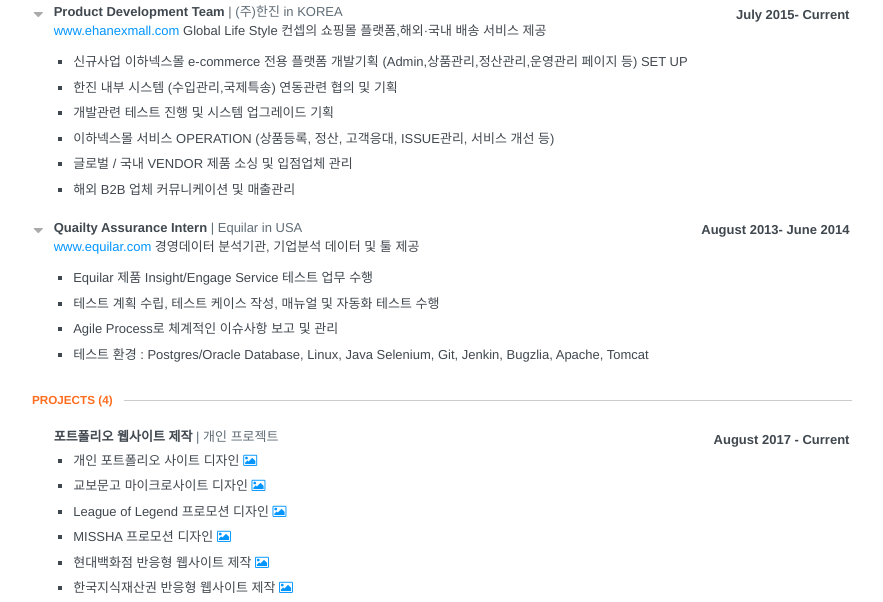
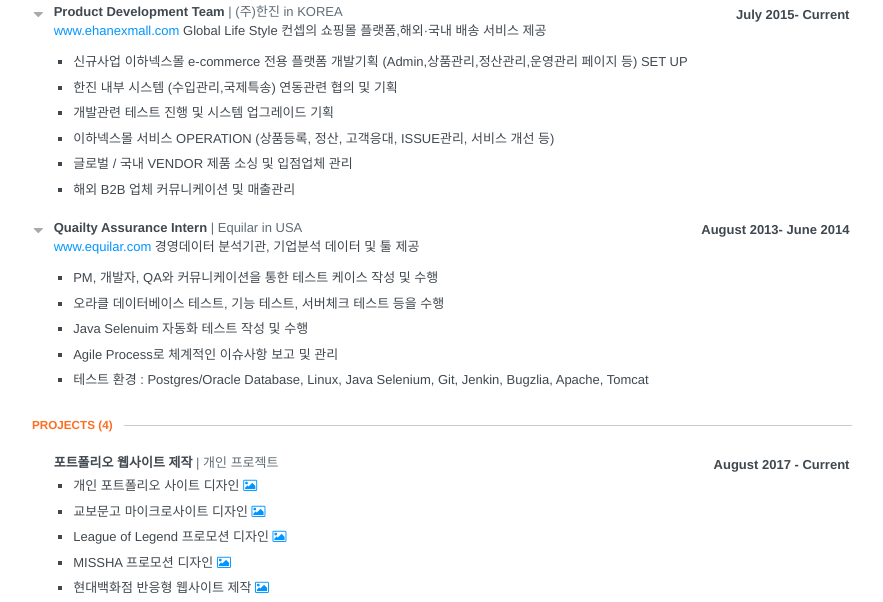
Before and after one commit to min-ji-kim/Resume, a plain HTML site: page index.html in a window 1280 px wide. Shown: the part 144-746 px from the top of the page, without its empty margins (198-1081 px from the left). Drawn offline with Linux system fonts and the light colour scheme.

Commit message:
Update Equilar Text

```diff
--- a/index.html
+++ b/index.html
@@ -888,8 +888,9 @@ ul.courses li:hover {
         	</span>      	<div class="item" id="work-item">
 
             <ul class="highlights">
-                <li><p>Equilar 제품 Insight/Engage Service 테스트 업무 수행  </p></li>
-                <li><p>테스트 계획 수립, 테스트 케이스 작성, 매뉴얼 및 자동화 테스트 수행</p></li>
+                <li><p>PM, 개발자, QA와 커뮤니케이션을 통한 테스트 케이스 작성 및 수행</p></li>
+                <li><p>오라클 데이터베이스 테스트, 기능 테스트, 서버체크 테스트 등을 수행</p></li>
+                <li><p>Java Selenuim 자동화 테스트 작성 및 수행</p></li>
                 <li><p>Agile Process로 체계적인 이슈사항 보고 및 관리 </p></li>
                 <li><p>테스트 환경 : Postgres/Oracle Database, Linux, Java Selenium, Git, Jenkin, Bugzlia, Apache, Tomcat</p></li>
             </ul>
```
